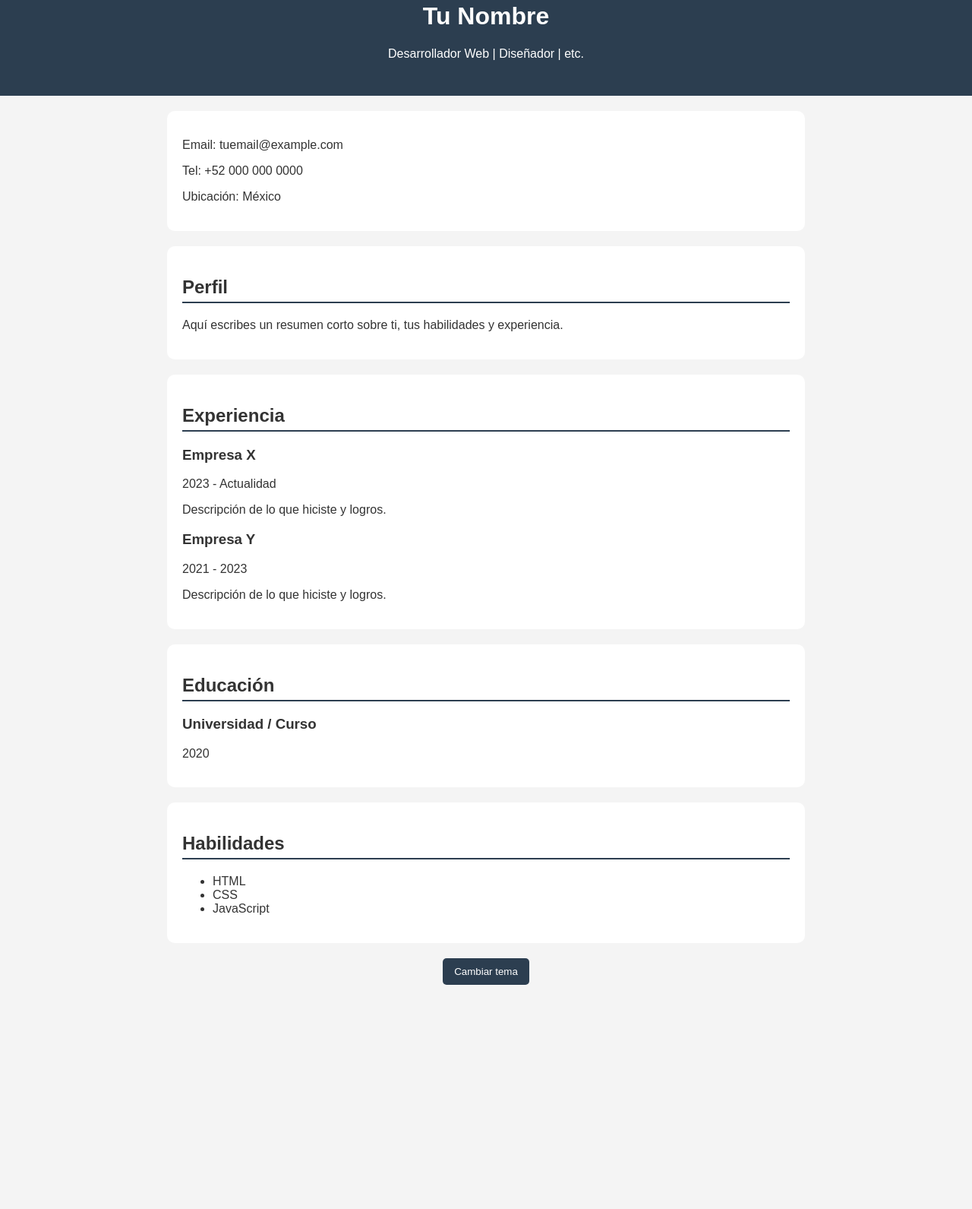
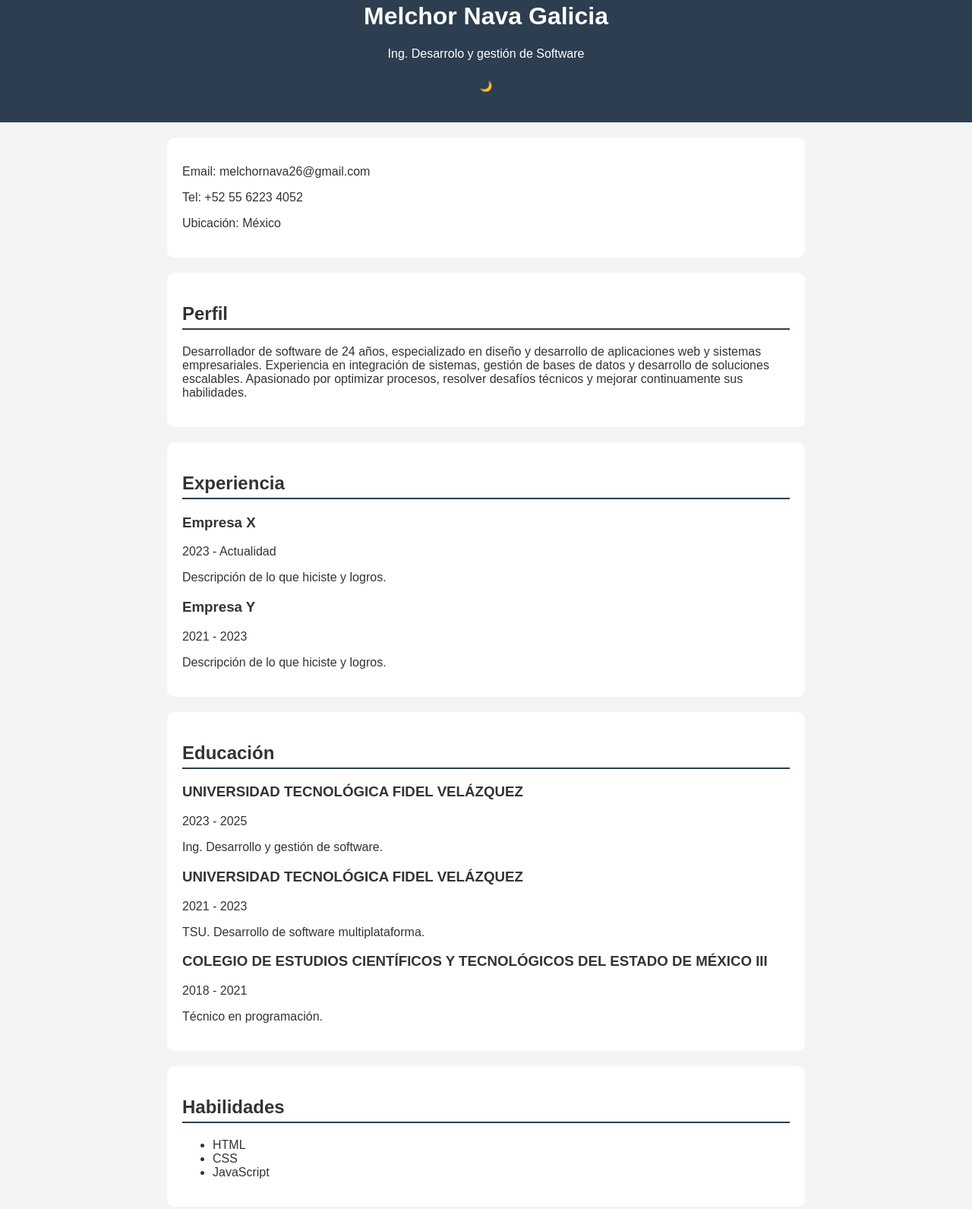
Before and after one commit to MelchorNavaGalicia/MelchorNavaGCv, a plain HTML site: page index.html in a window 1280 px wide. Shown: the part 48-1639 px from the top of the page at 76% size. Before the commit the page ends 1364 px from the top, so only its background shows below. Drawn offline with Linux system fonts and the light colour scheme.

Commit message:
Update index.html

```diff
--- a/index.html
+++ b/index.html
@@ -1,18 +1,30 @@
 <header>
-        <h1>Tu Nombre</h1>
-        <p>Desarrollador Web | Diseñador | etc.</p>
+        <h1>Melchor Nava Galicia</h1>
+        <p>Ing. Desarrolo y gestión de Software</p>
+        <button id="themeToggle" onclick="cambiarTema()">
+            <span id="icon">🌙</span>
+        </button>
 </header>
 
 <section class="contacto">
-        <p>Email: tuemail@example.com</p>
-        <p>Tel: +52 000 000 0000</p>
+        <p>Email: melchornava26@gmail.com</p>
+        <p>Tel: +52 55 6223 4052</p>
         <p>Ubicación: México</p>
 </section>
 
 <section>
         <h2>Perfil</h2>
         <p>
-            Aquí escribes un resumen corto sobre ti, tus habilidades y experiencia.
+            Desarrollador de software de 24 años,
+            especializado en diseño y desarrollo de
+            aplicaciones web y sistemas
+            empresariales. Experiencia en
+            integración de sistemas, gestión de
+            bases de datos y desarrollo de
+            soluciones escalables. Apasionado por
+            optimizar procesos, resolver desafíos
+            técnicos y mejorar continuamente sus
+            habilidades.
         </p>
 </section>
 
@@ -36,13 +48,32 @@
 <section>
         <h2>Educación</h2>
         <div class="item">
-            <h3>Universidad / Curso</h3>
-            <span>2020</span>
+            <h3>UNIVERSIDAD TECNOLÓGICA FIDEL VELÁZQUEZ</h3>
+            <span>2023 - 2025</span> <p>Ing. Desarrollo y gestión de software.</p>
         </div>
+
+      <div class="item">
+            <h3>UNIVERSIDAD TECNOLÓGICA FIDEL VELÁZQUEZ</h3>
+            <span>2021 - 2023</span> <p> TSU. Desarrollo de software multiplataforma.</p>
+      </div>
+
+      <div class="item">
+            <h3>COLEGIO DE ESTUDIOS CIENTÍFICOS Y TECNOLÓGICOS DEL ESTADO DE MÉXICO III</h3>
+            <span>2018 - 2021</span> <p>  Técnico en programación.</p>
+      </div>
 </section>
 
 <section>
         <h2>Habilidades</h2>
+        <ul id="skills">
+            <li>HTML</li>
+            <li>CSS</li>
+            <li>JavaScript</li>
+        </ul>
+</section>
+
+<section>
+        <h2>Lenguajes conocidos</h2>
         <ul id="skills">
             <li>HTML</li>
             <li>CSS</li>
```
